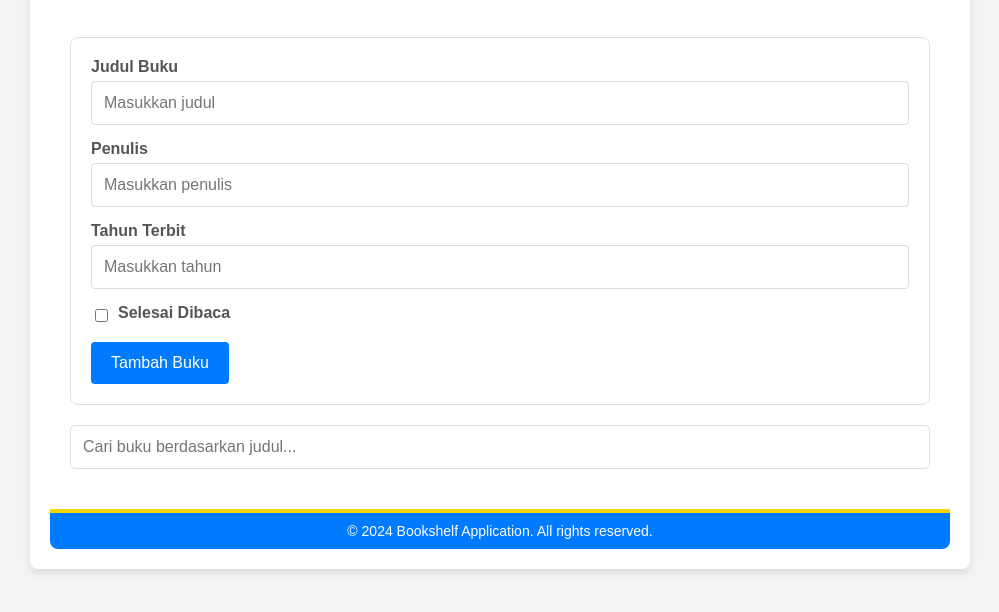
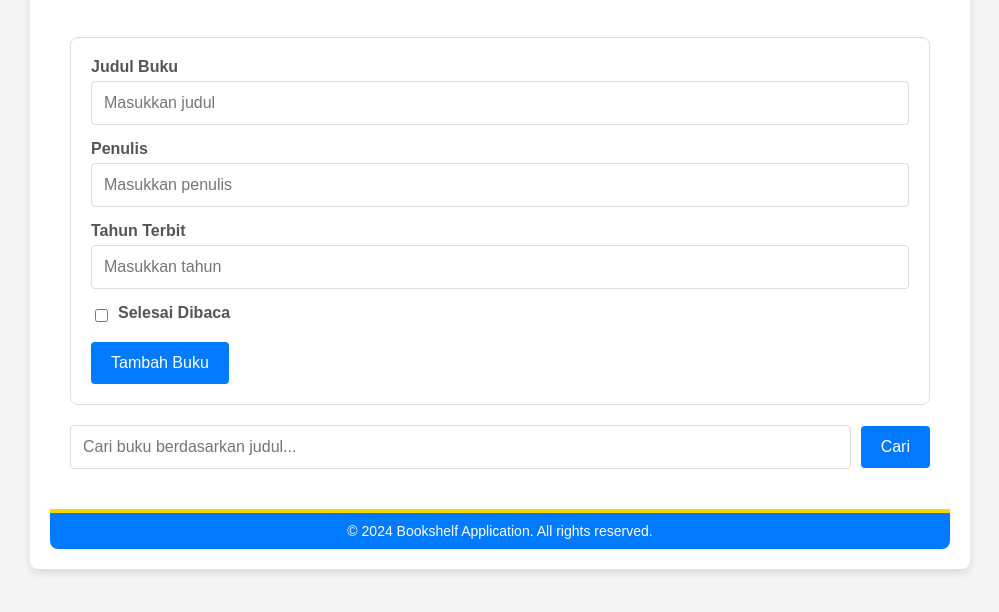
Before and after one commit to zainalsaputra/bookshelf-application, a plain HTML site: page index.html in a window 1280 px wide. Shown: the part 134-746 px from the top of the page, without its empty margins (140-1139 px from the left). Drawn offline with Linux system fonts and the light colour scheme; some packages are replaced by stand-ins of ours; a script that the page names is missing.

Commit message:
submission version

```diff
--- a/index.html
+++ b/index.html
@@ -26,7 +26,8 @@
             <label for="inputBookTitle">Judul Buku</label>
             <input
               type="text"
-              id="inputBookTitle" data-testid="bookFormTitleInput"
+              id="inputBookTitle"
+              data-testid="bookFormTitleInput"
               placeholder="Masukkan judul"
               required
             />
@@ -35,7 +36,8 @@
             <label for="inputBookAuthor">Penulis</label>
             <input
               type="text"
-              id="inputBookAuthor" data-testid="bookFormAuthorInput"
+              id="inputBookAuthor"
+              data-testid="bookFormAuthorInput"
               placeholder="Masukkan penulis"
               required
             />
@@ -44,30 +46,60 @@
             <label for="inputBookYear">Tahun Terbit</label>
             <input
               type="number"
-              id="inputBookYear" data-testid="bookFormYearInput"
+              id="inputBookYear"
+              data-testid="bookFormYearInput"
               placeholder="Masukkan tahun"
               required
             />
           </div>
           <div class="form-group checkbox-group">
-            <input type="checkbox" id="inputBookIsComplete" data-testid="bookFormIsCompleteCheckbox" />
+            <input
+              type="checkbox"
+              id="inputBookIsComplete"
+              data-testid="bookFormIsCompleteCheckbox"
+            />
             <label for="inputBookIsComplete">Selesai Dibaca</label>
           </div>
-          <button type="submit" id="submitButton" data-testid="bookFormSubmitButton">Tambah Buku</button>
-        </form >
+          <button
+            type="submit"
+            id="submitButton"
+            data-testid="bookFormSubmitButton"
+          >
+            Tambah Buku
+          </button>
+        </form>
 
-        <div class="search-container" data-testid="searchBookForm">
-          <input
-            type="text"
-            id="searchBook" data-testid="searchBookFormTitleInput"
-            placeholder="Cari buku berdasarkan judul..."
-          />
-        </div>
-        <section id="incompleteBookshelf" class="bookshelf" data-testid="incompleteBookList">
+        <section class="search-container">
+          <form id="searchBookForm" data-testid="searchBookForm">
+            <input
+              id="searchBookInput"
+              type="text"
+              data-testid="searchBookFormTitleInput"
+              placeholder="Cari buku berdasarkan judul..."
+            />
+            <button
+              id="searchSubmit"
+              type="submit"
+              data-testid="searchBookFormSubmitButton"
+            >
+              Cari
+            </button>
+          </form>
+        </section>
+
+        <section
+          id="incompleteBookshelf"
+          class="bookshelf"
+          data-testid="incompleteBookList"
+        >
           <h2>Belum Selesai</h2>
           <ul id="incompleteBookshelfList" class="book-list"></ul>
         </section>
-        <section id="completeBookshelf" class="bookshelf" data-testid="completeBookList>
+        <section
+          id="completeBookshelf"
+          class="bookshelf"
+          data-testid="completeBookList"
+        >
           <h2>Selesai</h2>
           <ul id="completeBookshelfList" class="book-list"></ul>
         </section>
--- a/script.js
+++ b/script.js
@@ -1,4 +1,4 @@
-let currentEditBookId = null; // Define this variable at the top
+let currentEditBookId = null;
 
 document.addEventListener("DOMContentLoaded", function () {
   const submitForm = document.getElementById("inputBook");
@@ -11,7 +11,11 @@ document.addEventListener("DOMContentLoaded", function () {
     }
   });
 
-  document.getElementById("searchBook").addEventListener("input", filterBooks);
+  const searchForm = document.getElementById("searchBookForm");
+  searchForm.addEventListener("submit", function (event) {
+    event.preventDefault();
+    filterBooks();
+  });
 
   if (isStorageExist()) {
     loadDataFromStorage();
@@ -277,7 +281,9 @@ document.addEventListener(RENDER_EVENT, function () {
 });
 
 function filterBooks() {
-  const searchQuery = document.getElementById("searchBook").value.toLowerCase();
+  const searchQuery = document
+    .getElementById("searchBookInput")
+    .value.toLowerCase();
   const uncompletedBOOKList = document.getElementById(
     "incompleteBookshelfList",
   );
--- a/style.css
+++ b/style.css
@@ -128,20 +128,46 @@ button:hover {
 }
 
 .search-container {
-  text-align: center;
+  display: flex;
+  justify-content: center;
+  margin: 20px 0 0 0;
+  width: 100%;
 }
 
-#searchBook {
+#searchBookForm {
+  display: flex;
+  gap: 10px;
+  align-items: center;
+  width: 100%;
+}
+
+#searchBookInput {
+  flex: 1;
+  padding: 12px;
   border: 1px solid #ddd;
-  border-radius: 5px;
+  border-radius: 4px;
   font-size: 16px;
+}
+
+#searchSubmit {
+  background-color: #007bff;
+  color: #fff;
+  border: none;
+  border-radius: 4px;
+  font-size: 16px;
+  cursor: pointer;
+  transition: background-color 0.3s;
+}
+
+#searchSubmit:hover {
+  background-color: #0056b3;
 }
 
 .no-results {
   font-size: 1.2em;
   color: #dc3545;
   text-align: center;
-  margin: 35px 0 0 0;
+  margin: 5px 0 0 0;
   font-weight: bold;
 }
 
@@ -210,7 +236,6 @@ footer {
   padding: 10px;
   border-radius: 0 0 8px 8px;
   border-top: 4px solid #f7d600;
-  margin-top: 20px;
 }
 
 footer p {
```
